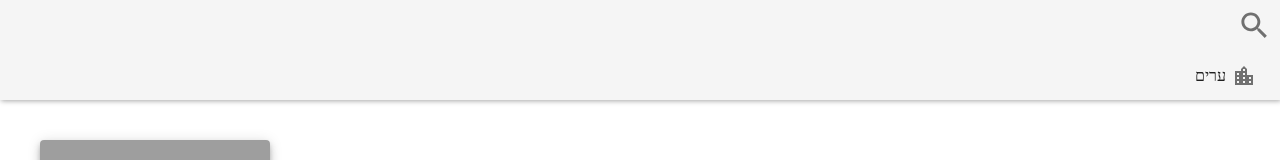
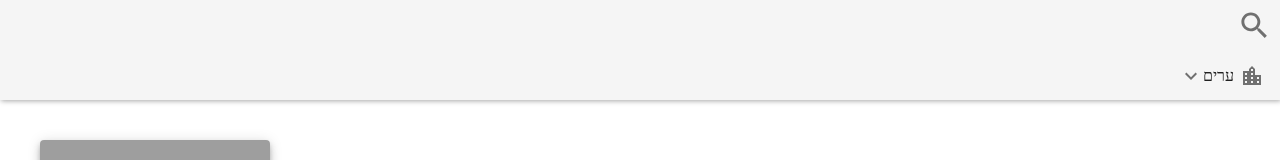
Before and after one commit to oriamram/barbers, a React (Create React App) app in the folder app/: page /menu in a window 1280 px wide. Both pictures are taken after a click on the button 1254 px from the left and 25 px from the top of the page. Shown: the top 160 px of the page. Built offline with nearby package versions, Linux system fonts and the light colour scheme; grey boxes are pictures that could not be loaded; what react-auth-kit would draw is missing.

Commit message:
added to filters some funcs

```diff
--- /dev/null
+++ b/app/src/components/pages/menu/FilterOption.js
@@ -0,0 +1,15 @@
+import { Checkbox, ListItemButton, ListItemText } from "@mui/material";
+import React from "react";
+
+const FilterOption = ({ optionName, onClick }) => {
+	return (
+		<>
+			<ListItemButton sx={{ p: 0, direction: "rtl" }} onClick={() => onClick(optionName)}>
+				<Checkbox size="small" sx={{ p: 0 }} />
+				<ListItemText primary={optionName} sx={{ "& > *": { fontSize: ".9rem" }, textAlign: "end", mr: 1 }} />
+			</ListItemButton>
+		</>
+	);
+};
+
+export default FilterOption;
--- /dev/null
+++ b/app/src/components/pages/menu/FilterType.js
@@ -0,0 +1,59 @@
+import React, { useState } from "react";
+import { Collapse, IconButton, List, ListItemButton, ListItemIcon, ListItemText, styled } from "@mui/material";
+import LocationCityIcon from "@mui/icons-material/LocationCity";
+import ExpandMoreIcon from "@mui/icons-material/ExpandMore";
+import FilterOption from "./FilterOption";
+
+const ExpandMore = styled((props) => {
+	const { expand, ...other } = props;
+	return <IconButton {...other} />;
+})(({ theme, expand }) => ({
+	transform: !expand ? "rotate(0deg)" : "rotate(180deg)",
+	marginLeft: "auto",
+	padding: 0,
+	transition: theme.transitions.create("transform", {
+		duration: theme.transitions.duration.shortest,
+	}),
+}));
+
+/* COMPONENT */
+
+const FilterType = ({ filterName }) => {
+	const [expended, setExpended] = useState(false);
+	const [selectedOptions, setSelectedOptions] = useState([]);
+
+	const handleClick = () => {
+		setExpended(!expended);
+	};
+
+	const handleSelectedOption = (value) => {
+		if (!selectedOptions.includes(value)) {
+			setSelectedOptions([...selectedOptions, value]);
+		} else {
+			const newSelectedOptions = selectedOptions.filter((val) => val !== value);
+			setSelectedOptions(newSelectedOptions);
+		}
+	};
+
+	return (
+		<>
+			<ListItemButton onClick={handleClick}>
+				<ExpandMore expand={expended}>
+					<ExpandMoreIcon />
+				</ExpandMore>
+				<ListItemText primary={filterName} sx={{ display: "flex", justifyContent: "end" }} />
+				<ListItemIcon sx={{ display: "flex", justifyContent: "end", minWidth: "30px" }}>
+					<LocationCityIcon />
+				</ListItemIcon>
+			</ListItemButton>
+			<Collapse in={expended} timeout="auto" unmountOnExit sx={{ pr: 1, whiteSpace: "nowrap", overflow: "visible", width: "120px", marginLeft: "auto" }}>
+				<List component="div" disablePadding sx={{ display: "flex", flexDirection: "column", alignItems: "end", pr: 3 }}>
+					<FilterOption optionName="הוד השרון" onClick={handleSelectedOption} />
+					<FilterOption optionName="רעננה" onClick={handleSelectedOption} />
+				</List>
+			</Collapse>
+		</>
+	);
+};
+
+export default FilterType;
--- a/app/src/components/pages/menu/Menu.js
+++ b/app/src/components/pages/menu/Menu.js
@@ -1,26 +1,14 @@
 import React, { useState } from "react";
 import BusinessCard from "../../businessCard/BusinessCard";
 import SearchOutlinedIcon from "@mui/icons-material/SearchOutlined";
-import LocationCityIcon from "@mui/icons-material/LocationCity";
-import { Box, Card, CardContent, CardHeader, Collapse, Divider, IconButton, List, ListItemButton, ListItemIcon, ListItemText, styled } from "@mui/material";
-
-const filterTextStyles = { display: "flex", justifyContent: "end" };
-const filterOptionTextStyles = { "& > *": { fontSize: ".9rem" } };
-
-const StyledFilterOptionBtn = styled(ListItemButton)(({ theme }) => ({
-	padding: 0,
-}));
+import FilterType from "./FilterType";
+import { Collapse, Divider, IconButton, List } from "@mui/material";
 
 const Menu = () => {
 	const [showFilter, setShowFilter] = useState(false);
-	const [showCity, setShowCity] = useState(false);
 
 	const handelFilter = () => {
 		setShowFilter(!showFilter);
-	};
-
-	const handelCity = () => {
-		setShowCity(!showCity);
 	};
 
 	return (
@@ -41,23 +29,8 @@ const Menu = () => {
 					<SearchOutlinedIcon fontSize="large" />
 				</IconButton>
 				<Divider />
-				<Collapse in={showFilter} sx={{ pr: 1 }} timeout="auto" unmountOnExit>
-					<ListItemButton onClick={handelCity}>
-						<ListItemText primary="ערים" sx={filterTextStyles} />
-						<ListItemIcon sx={{ display: "flex", justifyContent: "end", minWidth: "30px" }}>
-							<LocationCityIcon />
-						</ListItemIcon>
-					</ListItemButton>
-					<Collapse in={showCity} timeout="auto" unmountOnExit sx={{ pr: 1 }}>
-						<List component="div" disablePadding sx={{ display: "flex", flexDirection: "column", alignItems: "end", pr: 3 }}>
-							<StyledFilterOptionBtn>
-								<ListItemText primary="הוד השרון" sx={filterOptionTextStyles} />
-							</StyledFilterOptionBtn>
-							<StyledFilterOptionBtn>
-								<ListItemText primary="רעננה" sx={filterOptionTextStyles} />
-							</StyledFilterOptionBtn>
-						</List>
-					</Collapse>
+				<Collapse in={showFilter} sx={{ pr: 0 }} timeout="auto" unmountOnExit>
+					<FilterType filterName="ערים" />
 				</Collapse>
 			</List>
 
```
